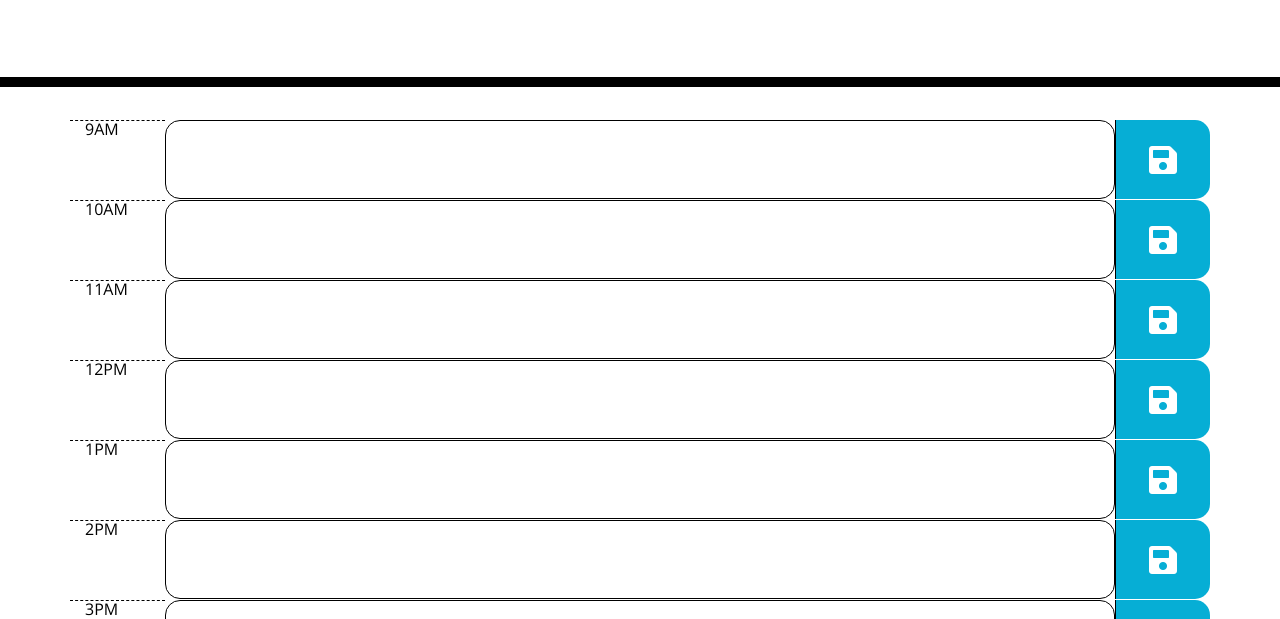
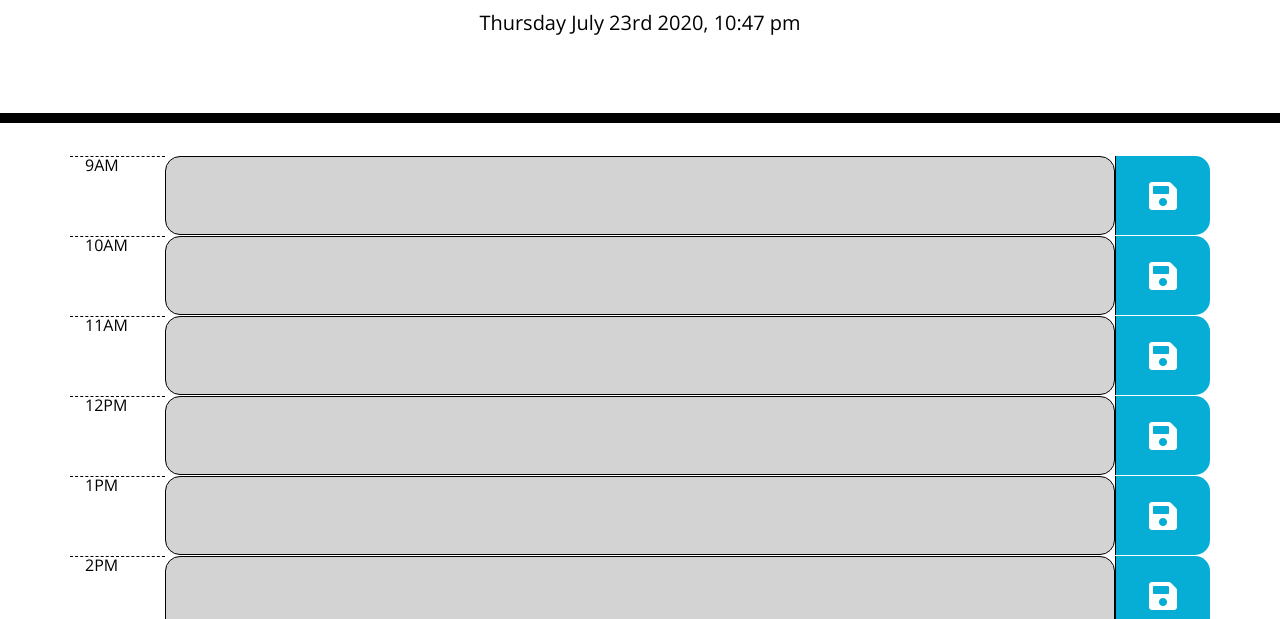
Before and after one commit to johngarcia144/workday-planner, a plain HTML site: page Develop/index.html in a window 1280 px wide. Shown: the part 181-800 px from the top of the page. Drawn offline with nearby package versions, Linux system fonts and the light colour scheme.

Commit message:
fixed for loop

```diff
--- a/Develop/index.html
+++ b/Develop/index.html
@@ -58,7 +58,7 @@
       <!-- 1 pm block -->
       <div class="row">
         <div class="col-md-1 hour">1PM</div>
-        <textarea class="col-md-10 time-block" id="hour-12"></textarea>
+        <textarea class="col-md-10 time-block" id="hour-13"></textarea>
         <div class="col-md-1 saveBtn"><i class="fas fa-save fa-2x"></i></div>
       </div>
       <!-- 2 pm block -->
--- a/Develop/script.js
+++ b/Develop/script.js
@@ -3,20 +3,22 @@ moment(Date);
 $("#currentDay").text(moment().format('dddd MMMM Do YYYY, h:mm a'));
 
 // for loop, changing color to each row
-  for(i = 0; i < 17, i++) {
+  for(i = 9; i < 18; i++) {
     // variable for current hour
-    var currentHour = moment().format('HH');
-    var rowHour = $("#hour-i");
+    var currentHour = parseInt(moment().format('HH'));
+    var rowHour = $("#hour-"+i);
+    console.log(i, currentHour)
+    console.log(rowHour)
 
-    if (currentHour === rowHour) {
-      $("#hour-"i).addClass("present");
+    if (currentHour === i) {
+      $("#hour-" + i).addClass("present");
     }
 
-    if (currentHour > rowHour) {
-      $("#hour-"i).addClass("past");
+    if (currentHour > i) {
+      $("#hour-" + i).addClass("past");
     }
 
-    if (currentHour < rowHour) {
-      $("#hour-"i).addClass("future");
+    if (currentHour < i) {
+      $("#hour-" + i).addClass("future");
     }
   }
```
